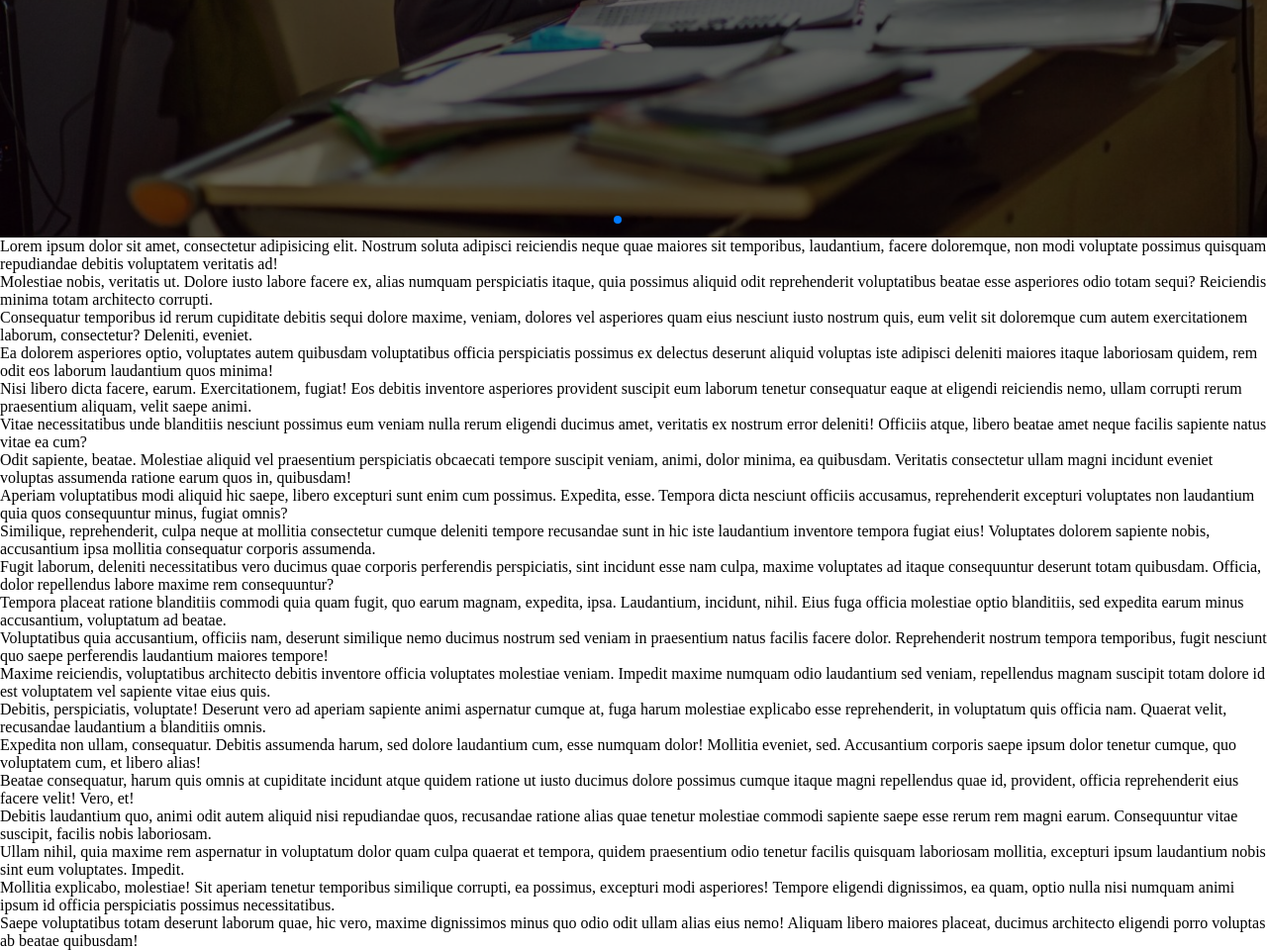
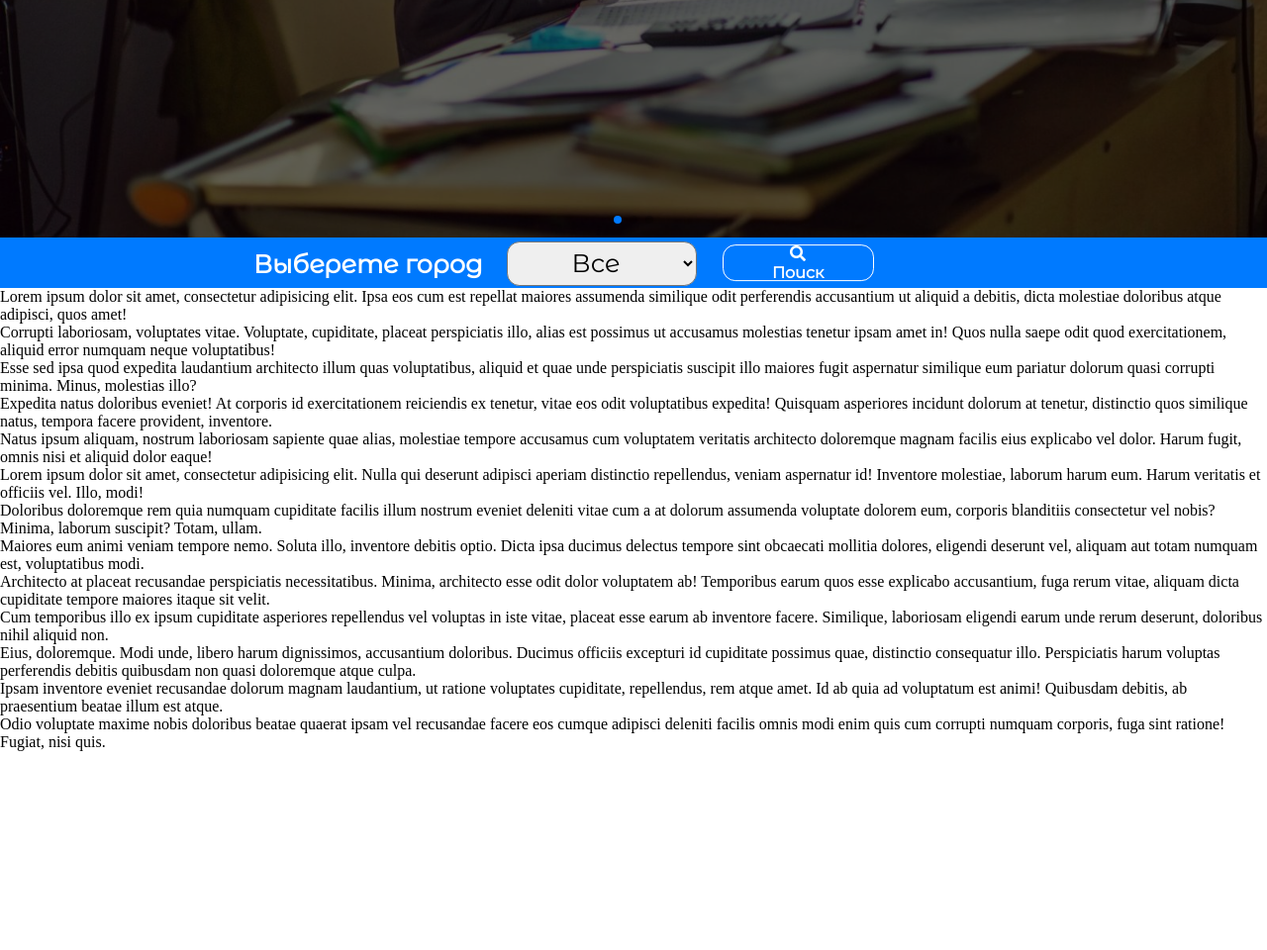
Before and after one commit to imangdaniyar/kazas, a PHP site: page / in a window 1280 px wide. Shown: the part 560-1520 px from the top of the page at 99% size. After the commit the page ends 1319 px from the top, so only its background shows below. Run offline with PHP 8.4, Linux system fonts and the light colour scheme; some libraries are stand-ins or nearby versions.

Commit message:
sadasdasd

```diff
--- /dev/null
+++ b/css/search.css
@@ -0,0 +1,60 @@
+.search-nav{
+	width: 100%;
+	height: 4vw;
+	box-sizing: border-box;
+	background-color: #007AFF;
+	position: relative;
+}
+select{
+	width: 15%;
+	height: 3%;
+	font-size:2vw;
+	border-radius: 1vw;
+	padding: 0.4vw;
+	float: left;
+	margin-left: 40%;
+	margin-top: 0.3vw;
+	font-family: 'Montserrat Alternates', sans-serif;
+	outline: none;
+	text-align: center;
+}
+.city-c{
+	font-family: 'Montserrat Alternates', sans-serif;
+	float: left;
+	position: absolute;
+	font-weight:bold;
+	color: #fff;
+	font-size: 2vw;
+	left:20%;
+	top: 50%;
+		transform: translateY(-50%);
+}
+.search-button{
+	width: 11%;
+	height: 2vw;
+	color: #fff;
+	font-family: 'Montserrat Alternates', sans-serif;
+	position: absolute;
+	left:57%;
+	padding: 0.4vw;
+	border: 0.1vw solid white;
+	border-radius: 1vw;
+	font-weight: bold;
+	top: 50%;
+		transform: translateY(-50%);
+		text-align: center;
+		cursor: pointer;
+		transition: 0.3s;
+}
+.search-label{
+	position: absolute;
+	top:50%;
+	left: 50%;
+	transform: translate(-50%,-50%);
+
+}
+.search-button:hover{
+	background-color: #fff;
+	color:#007AFF;
+	transition: 0.3s;
+}
--- a/index.php
+++ b/index.php
@@ -6,6 +6,7 @@
 
 	<link rel="stylesheet" href="css/css.css">
 	<link rel="stylesheet" href="css/header.css">
+	<link rel="stylesheet" href="css/search.css">
 	<link href="https://fonts.googleapis.com/css?family=Comfortaa|Faster+One|Montserrat+Alternates" rel="stylesheet">
 	<link rel="stylesheet" href="https://use.fontawesome.com/releases/v5.2.0/css/all.css" integrity="sha384-hWVjflwFxL6sNzntih27bfxkr27PmbbK/iSvJ+a4+0owXq79v+lsFkW54bOGbiDQ" crossorigin="anonymous">
 	<link rel="stylesheet" href="css/swiper.css">
@@ -34,27 +35,34 @@
     	<div class="swiper-button-prev"></div>
     	<div class="swiper-button-next"></div>
     </div>
-				<div>	Lorem ipsum dolor sit amet, consectetur adipisicing elit. Nostrum soluta adipisci reiciendis neque quae maiores sit temporibus, laudantium, facere doloremque, non modi voluptate possimus quisquam repudiandae debitis voluptatem veritatis ad!</div>
-				<div>Molestiae nobis, veritatis ut. Dolore iusto labore facere ex, alias numquam perspiciatis itaque, quia possimus aliquid odit reprehenderit voluptatibus beatae esse asperiores odio totam sequi? Reiciendis minima totam architecto corrupti.</div>
-				<div>Consequatur temporibus id rerum cupiditate debitis sequi dolore maxime, veniam, dolores vel asperiores quam eius nesciunt iusto nostrum quis, eum velit sit doloremque cum autem exercitationem laborum, consectetur? Deleniti, eveniet.</div>
-				<div>Ea dolorem asperiores optio, voluptates autem quibusdam voluptatibus officia perspiciatis possimus ex delectus deserunt aliquid voluptas iste adipisci deleniti maiores itaque laboriosam quidem, rem odit eos laborum laudantium quos minima!</div>
-				<div>Nisi libero dicta facere, earum. Exercitationem, fugiat! Eos debitis inventore asperiores provident suscipit eum laborum tenetur consequatur eaque at eligendi reiciendis nemo, ullam corrupti rerum praesentium aliquam, velit saepe animi.</div>
-				<div>Vitae necessitatibus unde blanditiis nesciunt possimus eum veniam nulla rerum eligendi ducimus amet, veritatis ex nostrum error deleniti! Officiis atque, libero beatae amet neque facilis sapiente natus vitae ea cum?</div>
-				<div>Odit sapiente, beatae. Molestiae aliquid vel praesentium perspiciatis obcaecati tempore suscipit veniam, animi, dolor minima, ea quibusdam. Veritatis consectetur ullam magni incidunt eveniet voluptas assumenda ratione earum quos in, quibusdam!</div>
-				<div>Aperiam voluptatibus modi aliquid hic saepe, libero excepturi sunt enim cum possimus. Expedita, esse. Tempora dicta nesciunt officiis accusamus, reprehenderit excepturi voluptates non laudantium quia quos consequuntur minus, fugiat omnis?</div>
-				<div>Similique, reprehenderit, culpa neque at mollitia consectetur cumque deleniti tempore recusandae sunt in hic iste laudantium inventore tempora fugiat eius! Voluptates dolorem sapiente nobis, accusantium ipsa mollitia consequatur corporis assumenda.</div>
-				<div>Fugit laborum, deleniti necessitatibus vero ducimus quae corporis perferendis perspiciatis, sint incidunt esse nam culpa, maxime voluptates ad itaque consequuntur deserunt totam quibusdam. Officia, dolor repellendus labore maxime rem consequuntur?</div>
-				<div>Tempora placeat ratione blanditiis commodi quia quam fugit, quo earum magnam, expedita, ipsa. Laudantium, incidunt, nihil. Eius fuga officia molestiae optio blanditiis, sed expedita earum minus accusantium, voluptatum ad beatae.</div>
-				<div>Voluptatibus quia accusantium, officiis nam, deserunt similique nemo ducimus nostrum sed veniam in praesentium natus facilis facere dolor. Reprehenderit nostrum tempora temporibus, fugit nesciunt quo saepe perferendis laudantium maiores tempore!</div>
-				<div>Maxime reiciendis, voluptatibus architecto debitis inventore officia voluptates molestiae veniam. Impedit maxime numquam odio laudantium sed veniam, repellendus magnam suscipit totam dolore id est voluptatem vel sapiente vitae eius quis.</div>
-				<div>Debitis, perspiciatis, voluptate! Deserunt vero ad aperiam sapiente animi aspernatur cumque at, fuga harum molestiae explicabo esse reprehenderit, in voluptatum quis officia nam. Quaerat velit, recusandae laudantium a blanditiis omnis.</div>
-				<div>Expedita non ullam, consequatur. Debitis assumenda harum, sed dolore laudantium cum, esse numquam dolor! Mollitia eveniet, sed. Accusantium corporis saepe ipsum dolor tenetur cumque, quo voluptatem cum, et libero alias!</div>
-				<div>Beatae consequatur, harum quis omnis at cupiditate incidunt atque quidem ratione ut iusto ducimus dolore possimus cumque itaque magni repellendus quae id, provident, officia reprehenderit eius facere velit! Vero, et!</div>
-				<div>Debitis laudantium quo, animi odit autem aliquid nisi repudiandae quos, recusandae ratione alias quae tenetur molestiae commodi sapiente saepe esse rerum rem magni earum. Consequuntur vitae suscipit, facilis nobis laboriosam.</div>
-				<div>Ullam nihil, quia maxime rem aspernatur in voluptatum dolor quam culpa quaerat et tempora, quidem praesentium odio tenetur facilis quisquam laboriosam mollitia, excepturi ipsum laudantium nobis sint eum voluptates. Impedit.</div>
-				<div>Mollitia explicabo, molestiae! Sit aperiam tenetur temporibus similique corrupti, ea possimus, excepturi modi asperiores! Tempore eligendi dignissimos, ea quam, optio nulla nisi numquam animi ipsum id officia perspiciatis possimus necessitatibus.</div>
-				<div>Saepe voluptatibus totam deserunt laborum quae, hic vero, maxime dignissimos minus quo odio odit ullam alias eius nemo! Aliquam libero maiores placeat, ducimus architecto eligendi porro voluptas ab beatae quibusdam!</div>
-
+	<div class="search-nav">
+		<span class="city-c">Выберете город</span>
+		<div class="filter">
+			<select name="city" value="Выберете город" id="filter">
+				<option selected="true" value="all">Все</option>
+				<option  value="Астана">Астана</option>
+				<option value="Алматы">Алматы</option>
+				<option value="Уральск">Уральск</option>
+				<option value="Шымкент">Шымкент</option>
+				<option value="Актау">Актау</option>
+			</select>
+		</div>
+		<div class="search-button"><div style="position: relative; width: 100%; height: 100%;"><span class="search-label"><i class="fa fa-search"></i> Поиск</span> </div>
+	</div>
+	</div>
+	<div>	Lorem ipsum dolor sit amet, consectetur adipisicing elit. Ipsa eos cum est repellat maiores assumenda similique odit perferendis accusantium ut aliquid a debitis, dicta molestiae doloribus atque adipisci, quos amet!</div>
+	<div>Corrupti laboriosam, voluptates vitae. Voluptate, cupiditate, placeat perspiciatis illo, alias est possimus ut accusamus molestias tenetur ipsam amet in! Quos nulla saepe odit quod exercitationem, aliquid error numquam neque voluptatibus!</div>
+	<div>Esse sed ipsa quod expedita laudantium architecto illum quas voluptatibus, aliquid et quae unde perspiciatis suscipit illo maiores fugit aspernatur similique eum pariatur dolorum quasi corrupti minima. Minus, molestias illo?</div>
+	<div>Expedita natus doloribus eveniet! At corporis id exercitationem reiciendis ex tenetur, vitae eos odit voluptatibus expedita! Quisquam asperiores incidunt dolorum at tenetur, distinctio quos similique natus, tempora facere provident, inventore.</div>
+	<div>Natus ipsum aliquam, nostrum laboriosam sapiente quae alias, molestiae tempore accusamus cum voluptatem veritatis architecto doloremque magnam facilis eius explicabo vel dolor. Harum fugit, omnis nisi et aliquid dolor eaque!</div>
+	<div>	Lorem ipsum dolor sit amet, consectetur adipisicing elit. Nulla qui deserunt adipisci aperiam distinctio repellendus, veniam aspernatur id! Inventore molestiae, laborum harum eum. Harum veritatis et officiis vel. Illo, modi!</div>
+	<div>Doloribus doloremque rem quia numquam cupiditate facilis illum nostrum eveniet deleniti vitae cum a at dolorum assumenda voluptate dolorem eum, corporis blanditiis consectetur vel nobis? Minima, laborum suscipit? Totam, ullam.</div>
+	<div>Maiores eum animi veniam tempore nemo. Soluta illo, inventore debitis optio. Dicta ipsa ducimus delectus tempore sint obcaecati mollitia dolores, eligendi deserunt vel, aliquam aut totam numquam est, voluptatibus modi.</div>
+	<div>Architecto at placeat recusandae perspiciatis necessitatibus. Minima, architecto esse odit dolor voluptatem ab! Temporibus earum quos esse explicabo accusantium, fuga rerum vitae, aliquam dicta cupiditate tempore maiores itaque sit velit.</div>
+	<div>Cum temporibus illo ex ipsum cupiditate asperiores repellendus vel voluptas in iste vitae, placeat esse earum ab inventore facere. Similique, laboriosam eligendi earum unde rerum deserunt, doloribus nihil aliquid non.</div>
+	<div>Eius, doloremque. Modi unde, libero harum dignissimos, accusantium doloribus. Ducimus officiis excepturi id cupiditate possimus quae, distinctio consequatur illo. Perspiciatis harum voluptas perferendis debitis quibusdam non quasi doloremque atque culpa.</div>
+	<div>Ipsam inventore eveniet recusandae dolorum magnam laudantium, ut ratione voluptates cupiditate, repellendus, rem atque amet. Id ab quia ad voluptatum est animi! Quibusdam debitis, ab praesentium beatae illum est atque.</div>
+	<div>Odio voluptate maxime nobis doloribus beatae quaerat ipsam vel recusandae facere eos cumque adipisci deleniti facilis omnis modi enim quis cum corrupti numquam corporis, fuga sint ratione! Fugiat, nisi quis.</div>
 </body>
 <script
   src="http://code.jquery.com/jquery-3.3.1.slim.js"
```
